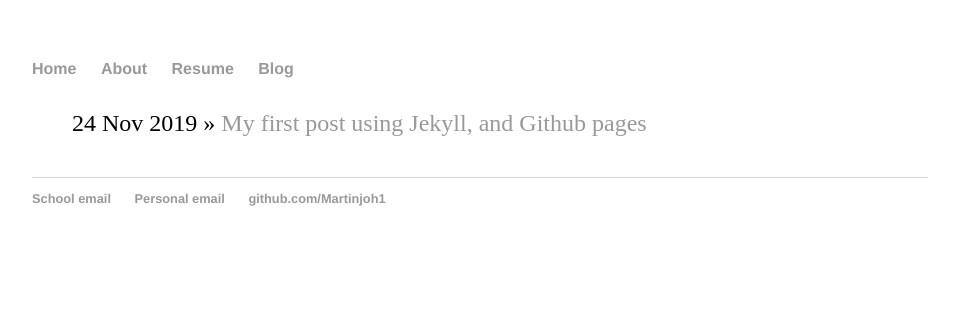
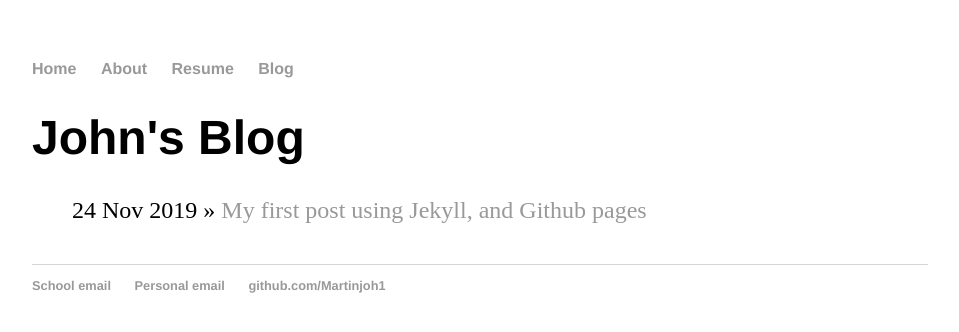
Before and after one commit to Martinjoh1/Martinjoh1.github.io, a Jekyll site: the page built from blog/index.html, in a window 1280 px wide. Shown: the top 332 px of the page, without its empty margins (160-1119 px from the left). Built offline with Jekyll 4.4.1, drawn with Linux system fonts in a browser that asks for light colours.

Commit message:
fixed Page.title

```diff
--- a/blog/index.html
+++ b/blog/index.html
@@ -2,7 +2,7 @@
 layout: default
 title: John's Blog
 ---
-	<h1>{{ Posting about my life }}</h1>
+	<h1>{{ page.title }}</h1>
 	<ul class="posts">
 
 	  {% for post in site.posts %}
```
